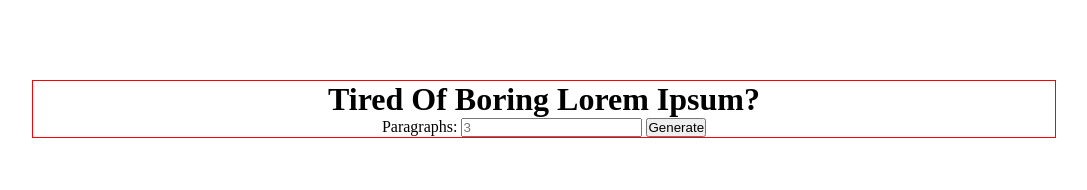
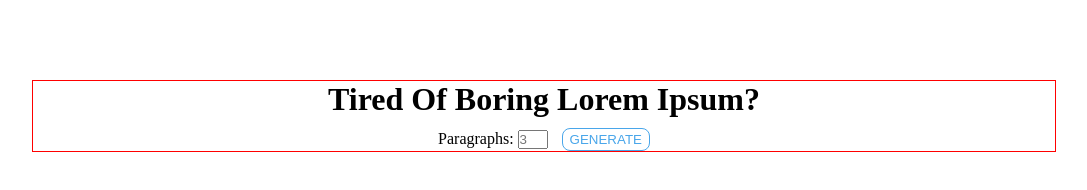
Before and after one commit to fahadshoukat/my-lorem-ipsum, a plain HTML site: page index.html in a window 1280 px wide. Shown: the whole page, without its empty margins (96-1183 px from the left). Drawn offline with Linux system fonts and the light colour scheme.

Commit message:
stylingFormElements

```diff
--- a/style.css
+++ b/style.css
@@ -14,3 +14,28 @@
     border: 1px solid red;
     text-align: center;
 }
+
+.form {
+    margin-top: 10px;
+}
+
+#num {
+    width: 30px;
+}
+
+.btn {
+    border: none;
+    padding: 3px 7px;
+    background-color: transparent;
+    border: 1px solid #49A6EA;
+    color: #49A6EA;
+    margin-left: 10px;
+    border-radius: 8px;
+    text-transform: uppercase;
+    cursor: pointer;
+}
+
+.btn:hover {
+    background-color: #49A6EA;
+    color: white;
+}
```
